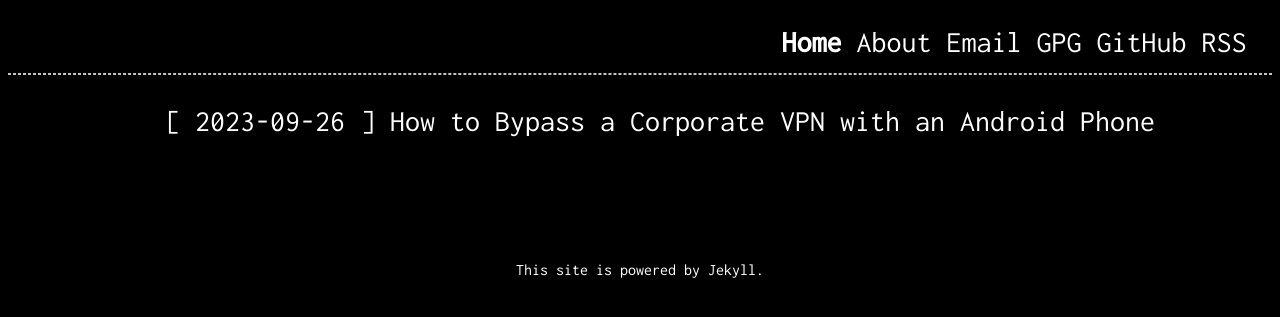
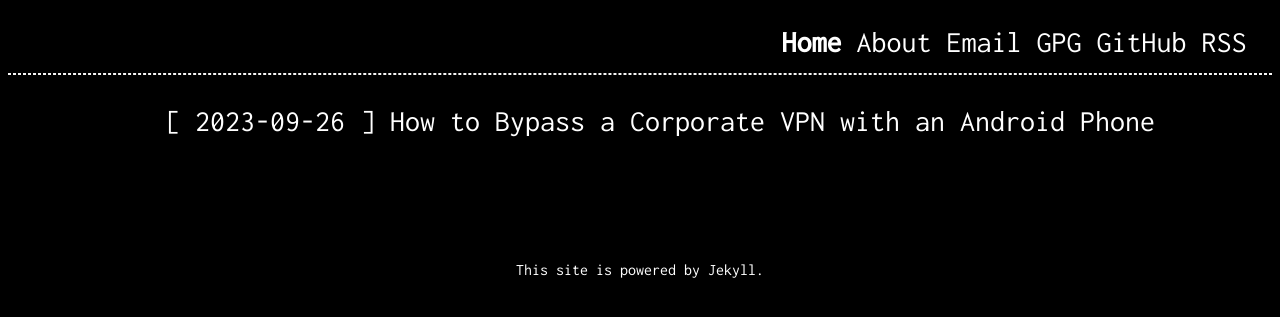
Before and after one commit to giulianopz/giulianopz.github.io, a Jekyll site: the page built from index.html, in a window 1280 px wide. Shown: the top 317 px of the page. Built offline with Jekyll 4.4.1, drawn with Linux system fonts in a browser that asks for light colours; nearby versions of some CDN libraries.

Commit message:
Tweak horizontal bar

```diff
--- a/_sass/main.scss
+++ b/_sass/main.scss
@@ -26,7 +26,7 @@ code {
 }
 
 hr {
-    border: dashed 0.5px rgba(219, 219, 219, 0.9);
+    border: dashed 0.1px whitesmoke;
     margin-bottom: 25px;
 }
 
```
